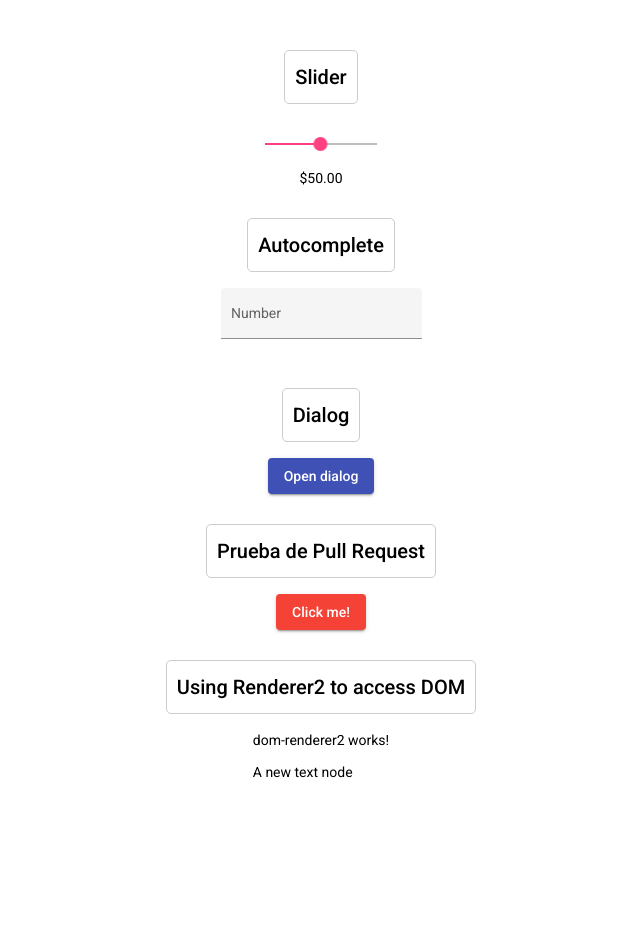
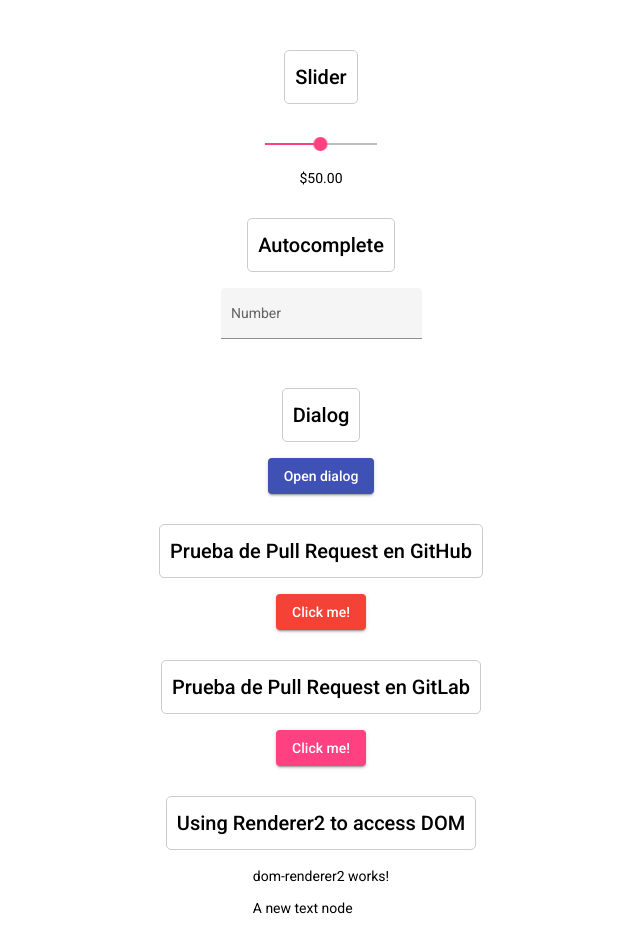
Before and after one commit to boterobpablo/test-angular-material, an Angular app: page / in a window 1280 px wide. Shown: the whole page, without its empty margins (319-959 px from the left). Before the commit the page ends 820 px from the top, so only its background shows below. Built offline with nearby package versions, Linux system fonts and the light colour scheme.

Commit message:
test merge request gitlab

```diff
--- a/src/app/app.component.html
+++ b/src/app/app.component.html
@@ -18,8 +18,13 @@
   </button>
 
 
-  <h2>Prueba de Pull Request</h2>
+  <h2>Prueba de Pull Request en GitHub</h2>
   <button mat-raised-button color="warn" (click)="showInConsole()">
+    Click me!
+  </button>
+
+  <h2>Prueba de Pull Request en GitLab</h2>
+  <button mat-raised-button color="accent" (click)="showInConsole()">
     Click me!
   </button>
 
@@ -27,4 +32,6 @@
   <h2>Using Renderer2 to access DOM</h2>
   <app-dom-renderer2></app-dom-renderer2>
 
+
+
 </main>
--- a/src/app/dom-renderer2/dom-renderer2.component.ts
+++ b/src/app/dom-renderer2/dom-renderer2.component.ts
@@ -17,7 +17,6 @@ export class DomRenderer2Component implements OnInit {
     const txtNode = this.renderer2.createText('A new text node');
     this.renderer2.appendChild(pNode, txtNode);
     this.renderer2.appendChild(this.elementRef.nativeElement, pNode);
-    console.log(this.elementRef.nativeElement);
   }
 
 }
```
Also changed, not shown: 3 other files (tests, documents, lock files or other folders).
